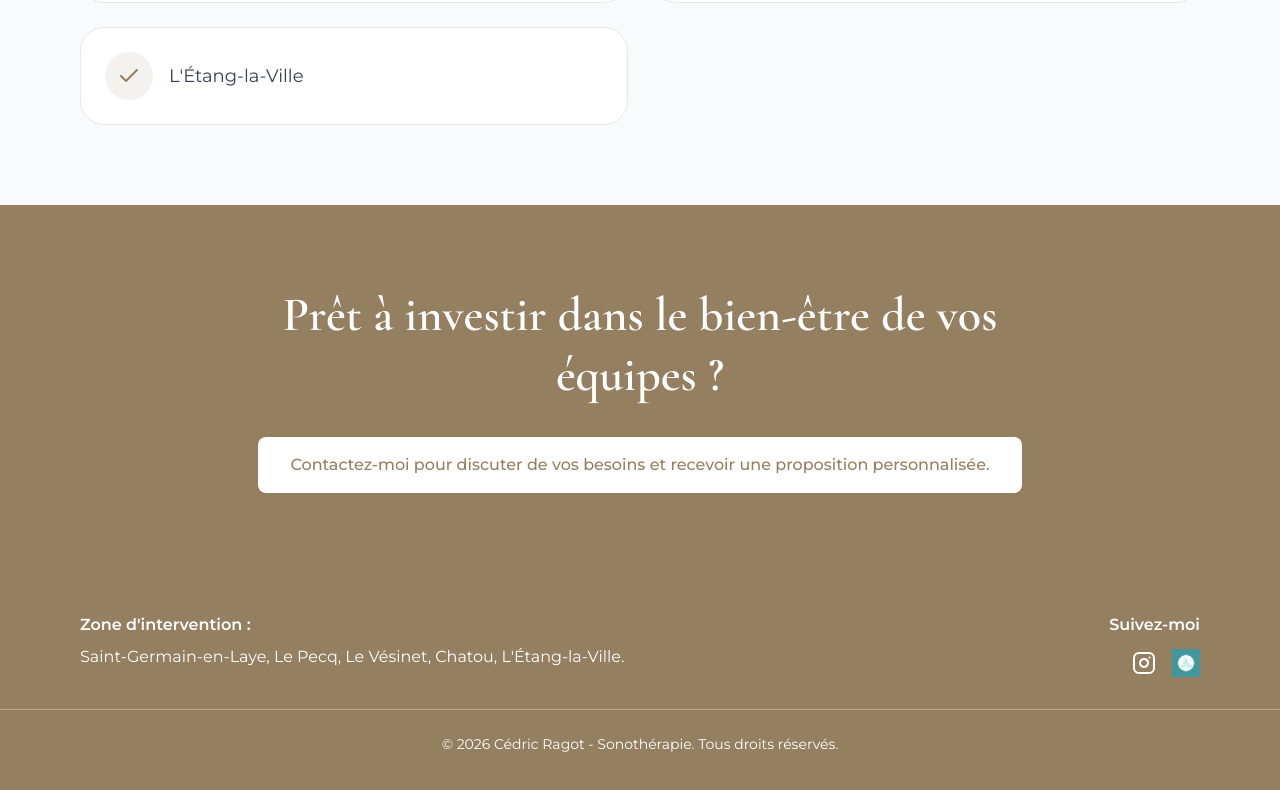
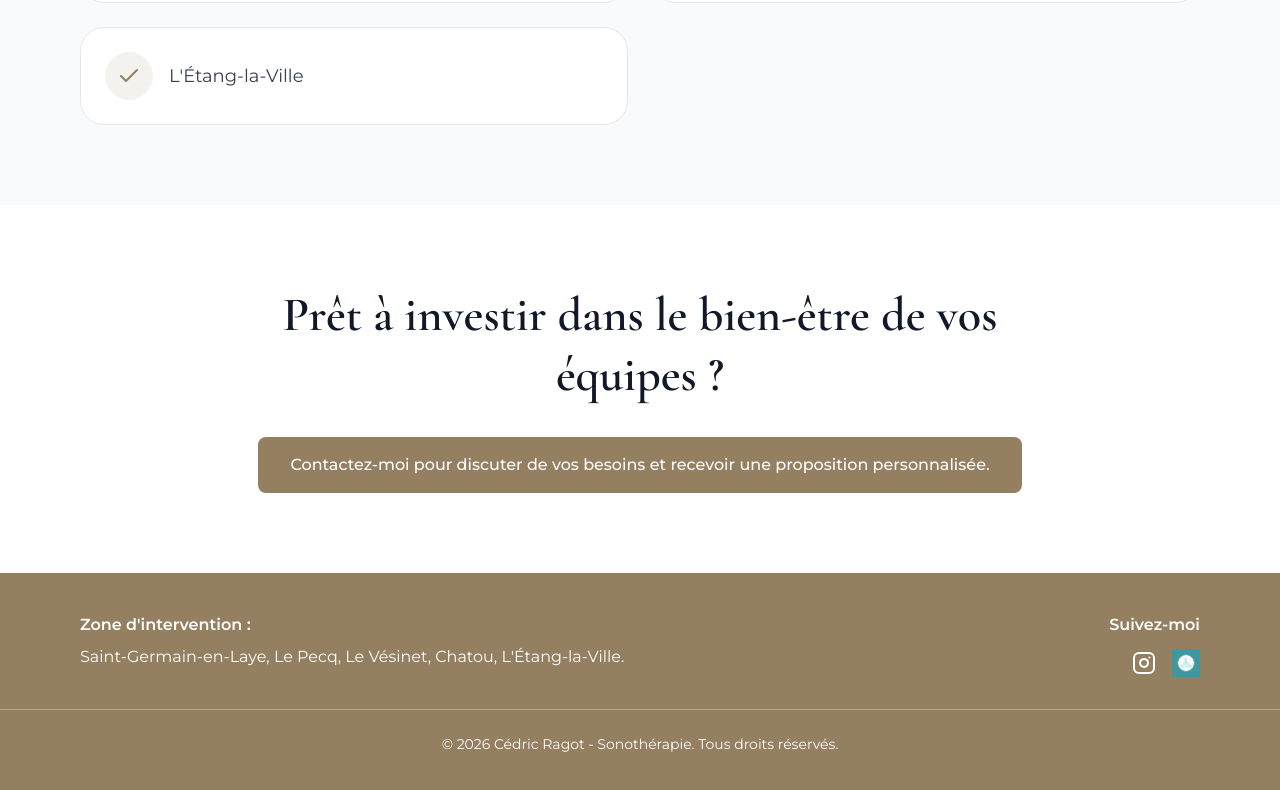
Before and after one commit to cedricragotarttherapie-dotcom/cedric.ragot, a React (Vite) app in the folder client/: page /entreprises in a window 1280 px wide. Shown: the part 5352-6142 px from the top of the page. Built offline with nearby package versions, Linux system fonts and the light colour scheme.

Commit message:
Fix lucide icon build render

```diff
--- a/client/src/pages/Entreprises.tsx
+++ b/client/src/pages/Entreprises.tsx
@@ -495,17 +495,17 @@ export default function Entreprises() {
         </section>
 
         {/* CTA */}
-        <section className="py-20 bg-[#947f61] text-white text-center">
+        <section className="py-20 bg-white text-center">
 
           <div className="max-w-4xl mx-auto px-4">
 
-            <h3 className="text-5xl mb-8 font-[Cormorant_Garamond] font-semibold leading-tight">
+            <h3 className="text-5xl mb-8 font-[Cormorant_Garamond] font-semibold leading-tight text-gray-900">
               Prêt à investir dans le bien-être de vos équipes ?
             </h3>
 
             <button
               onClick={() => setOpenForm(true)}
-              className="bg-white text-[#947f61] px-8 py-4 rounded-lg hover:opacity-90 transition font-medium"
+              className="bg-[#947f61] text-white px-8 py-4 rounded-lg hover:opacity-90 transition font-medium"
             >
               Contactez-moi pour discuter de vos besoins et recevoir une proposition personnalisée.
             </button>
```
